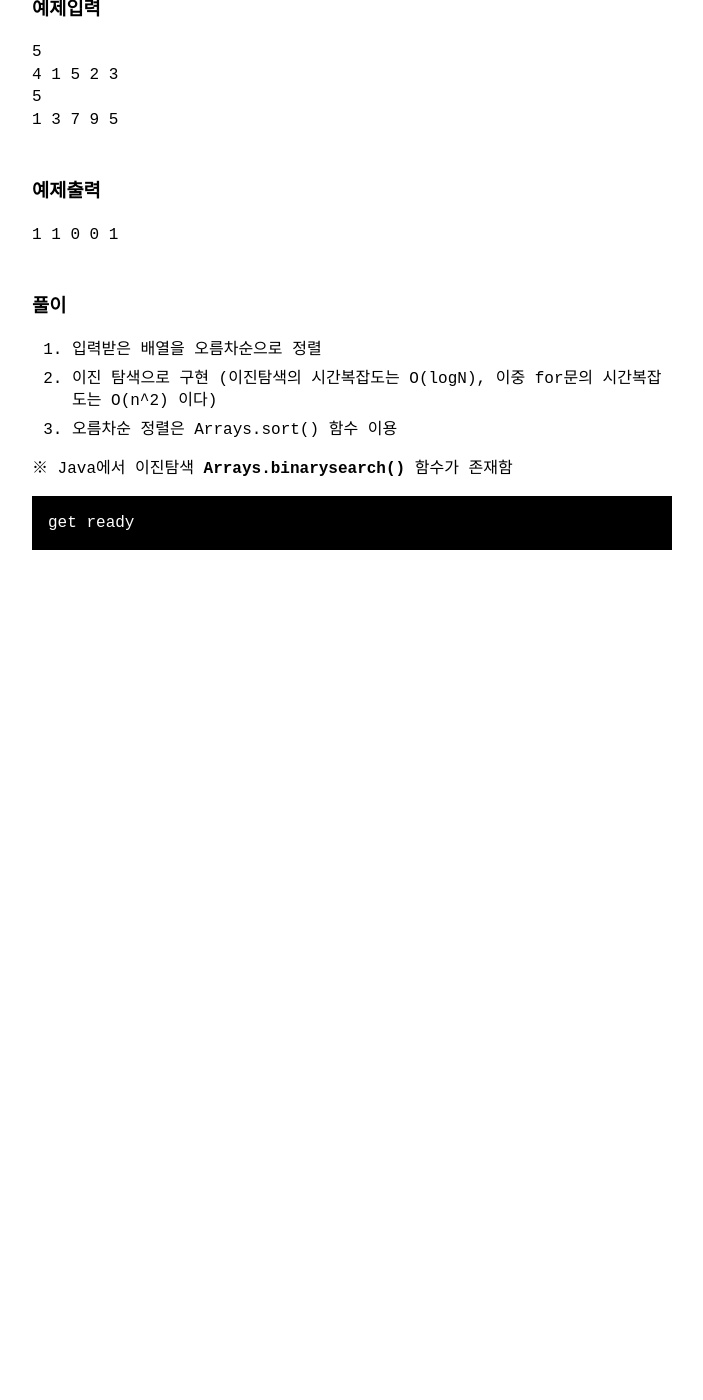
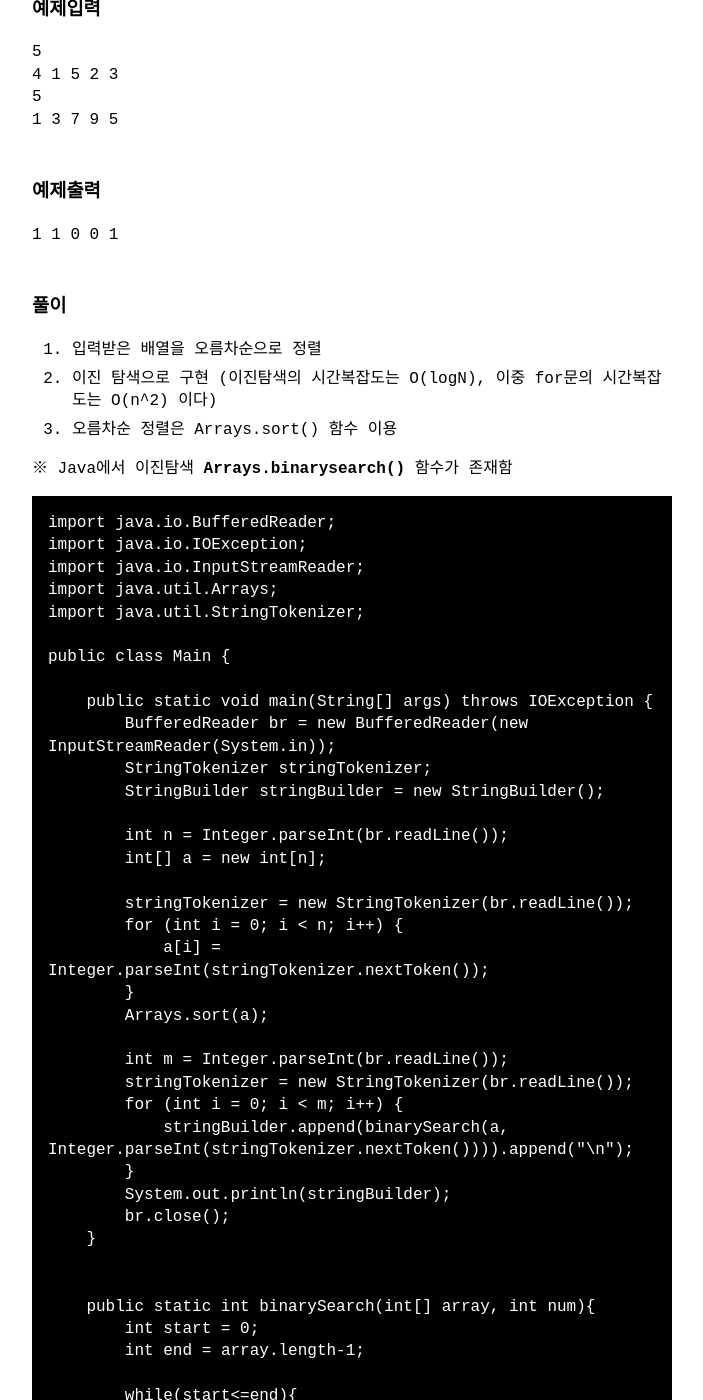
Before and after one commit to khjzzm/khjzzm.github.io, a Jekyll site: the page built from _posts/2022-06-08-BaekJoon-1920.md, in a window 1280 px wide and 1400 px high, scrolled down 707 px. Shown: the whole window, without its empty margins (288-991 px from the left). Built offline with Jekyll 4.4.1, drawn with Linux system fonts in a browser that asks for light colours; before the commit the page ends 1337 px from its top, so only the background shows below that; some of the changed text lies outside the part shown.

Commit message:
1920 완료

```diff
--- a/_posts/2022-06-08-BaekJoon-1920.md
+++ b/_posts/2022-06-08-BaekJoon-1920.md
@@ -36,5 +36,54 @@ M개의 줄에 답을 출력한다. 존재하면 1을, 존재하지 않으면 0
 ※ Java에서 이진탐색 __Arrays.binarysearch()__ 함수가 존재함
 
 ~~~java
-get ready
+import java.io.BufferedReader;
+import java.io.IOException;
+import java.io.InputStreamReader;
+import java.util.Arrays;
+import java.util.StringTokenizer;
+
+public class Main {
+
+    public static void main(String[] args) throws IOException {
+        BufferedReader br = new BufferedReader(new InputStreamReader(System.in));
+        StringTokenizer stringTokenizer;
+        StringBuilder stringBuilder = new StringBuilder();
+
+        int n = Integer.parseInt(br.readLine());
+        int[] a = new int[n];
+
+        stringTokenizer = new StringTokenizer(br.readLine());
+        for (int i = 0; i < n; i++) {
+            a[i] = Integer.parseInt(stringTokenizer.nextToken());
+        }
+        Arrays.sort(a);
+
+        int m = Integer.parseInt(br.readLine());
+        stringTokenizer = new StringTokenizer(br.readLine());
+        for (int i = 0; i < m; i++) {
+            stringBuilder.append(binarySearch(a, Integer.parseInt(stringTokenizer.nextToken()))).append("\n");
+        }
+        System.out.println(stringBuilder);
+        br.close();
+    }
+
+
+    public static int binarySearch(int[] array, int num){
+        int start = 0;
+        int end = array.length-1;
+
+        while(start<=end){
+            int mid =(int) (start+end) / 2;
+            if(array[mid] == num){
+                return 1;
+            }else if(array[mid] < num){
+                start = mid+1;
+            }else{
+                end = mid-1;
+            }
+        }
+        return 0;
+    }
+
+}
 ~~~
```
